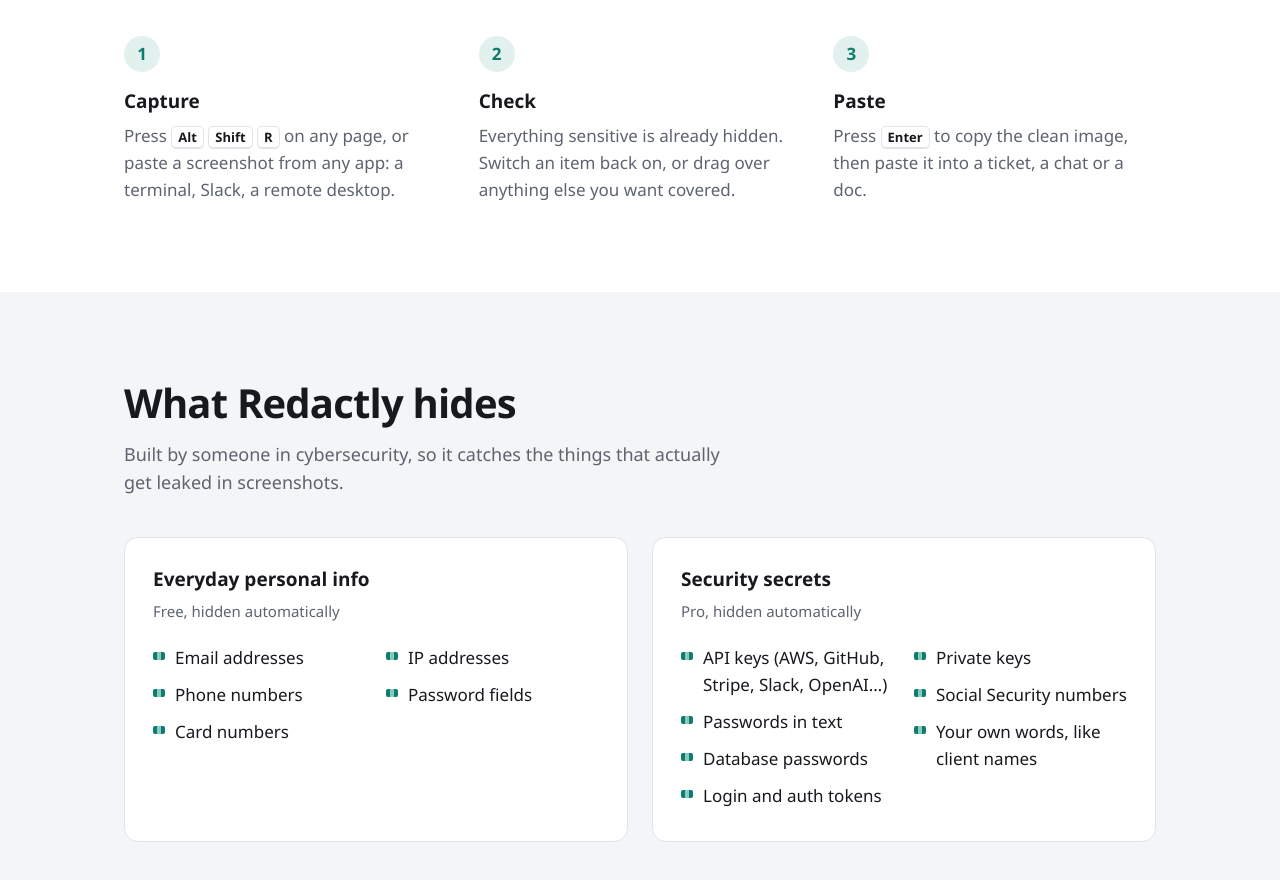
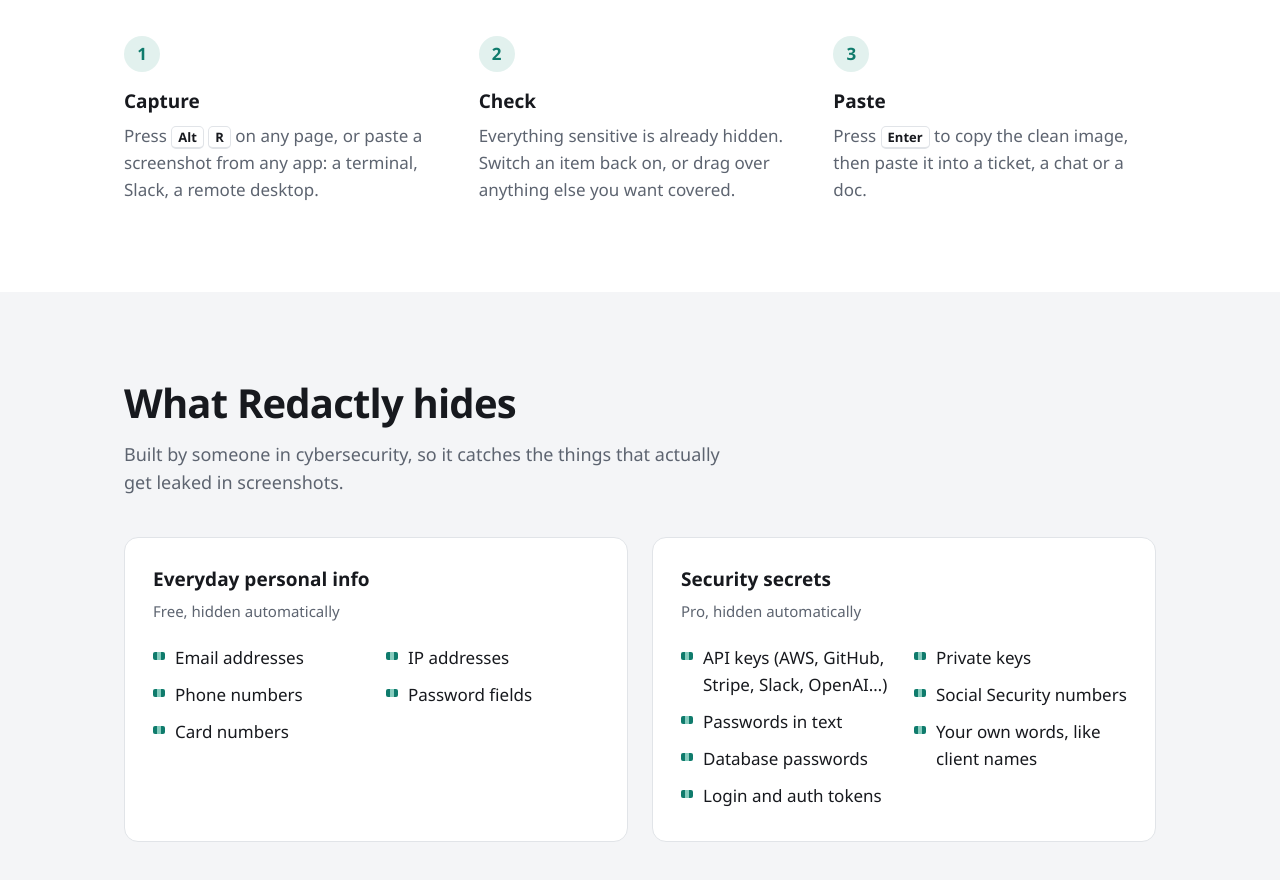
Before and after one commit to Solstice-Apps/solstice-apps.github.io, a plain HTML site: page redactly/index.html in a window 1280 px wide. Shown: the part 1380-2260 px from the top of the page. Drawn offline with Linux system fonts and the light colour scheme.

Commit message:
Shortcut is Alt+R
Co-Authored-By: Claude Opus 5.5 <noreply@anthropic.com>
Claude-Session: https://claude.ai/code/session_016G2T4dhBUDBV9wRDqrp9ZS

```diff
--- a/redactly/index.html
+++ b/redactly/index.html
@@ -49,7 +49,7 @@
         <ol class="steps">
           <li>
             <h3>Capture</h3>
-            <p>Press <kbd>Alt</kbd> <kbd>Shift</kbd> <kbd>R</kbd> on any page, or paste a screenshot from any app: a terminal, Slack, a remote desktop.</p>
+            <p>Press <kbd>Alt</kbd> <kbd>R</kbd> on any page, or paste a screenshot from any app: a terminal, Slack, a remote desktop.</p>
           </li>
           <li>
             <h3>Check</h3>
```
